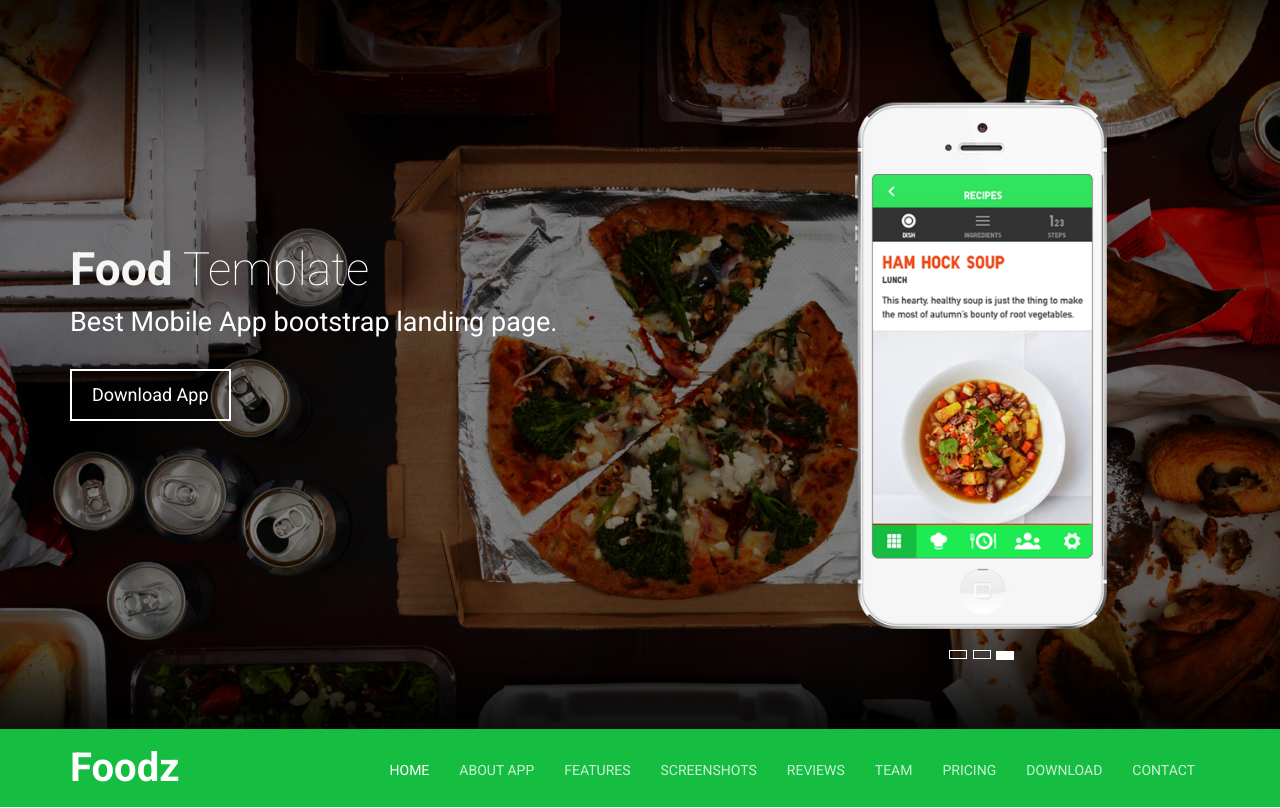
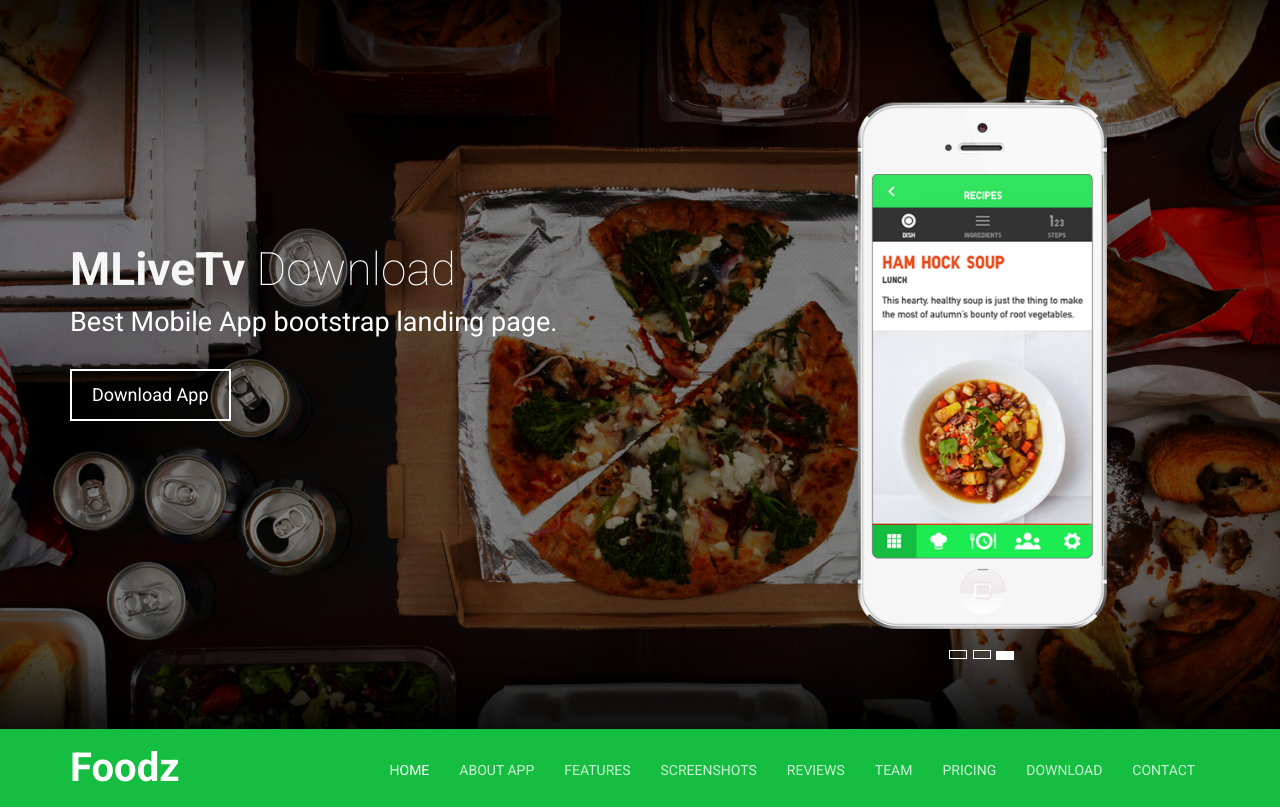
Before and after one commit to aungwana95/mlivetvweb, a plain HTML site: page index.html in a window 1280 px wide. Shown: the top 808 px of the page. Drawn offline with nearby package versions, Linux system fonts and the light colour scheme.

Commit message:
Update index.html

```diff
--- a/index.html
+++ b/index.html
@@ -6,7 +6,7 @@
     <meta name="viewport" content="width=device-width, initial-scale=1">
 
     <!-- Template Title -->
-    <title>Foodz one page responsive HTML5 mobile landing page</title>
+    <title>MLiveTv - App</title>
 
     <link rel="icon" href="" type="image/x-icon"/>
 
@@ -46,7 +46,7 @@
 
               <div class="col-sm-7 col-md-7">
                 <div class="content">
-                  <h1><strong>Food</strong> Template</h1>
+                  <h1><strong>MLiveTv</strong> Download</h1>
 				  <h2>Best Mobile App bootstrap landing page.</h2>
                   <div class="button" id="download-app1">
                     <a href="#download" class="btn btn-default btn-lg custom-btn">Download App</a>
```
